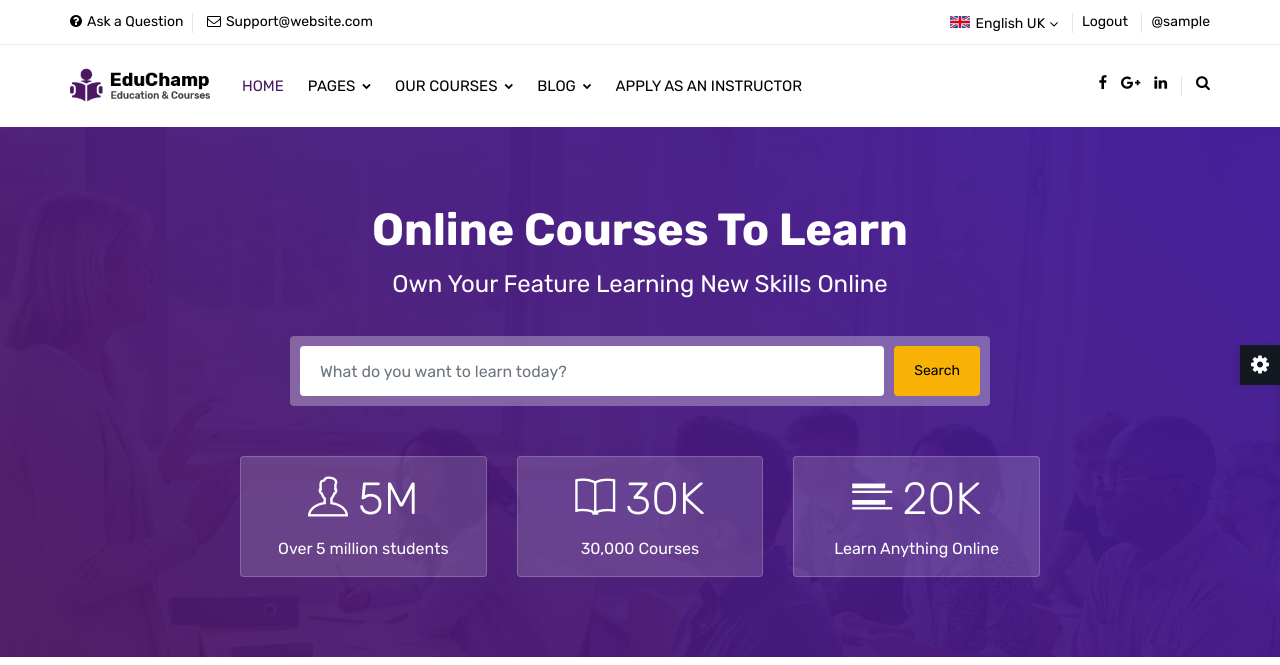
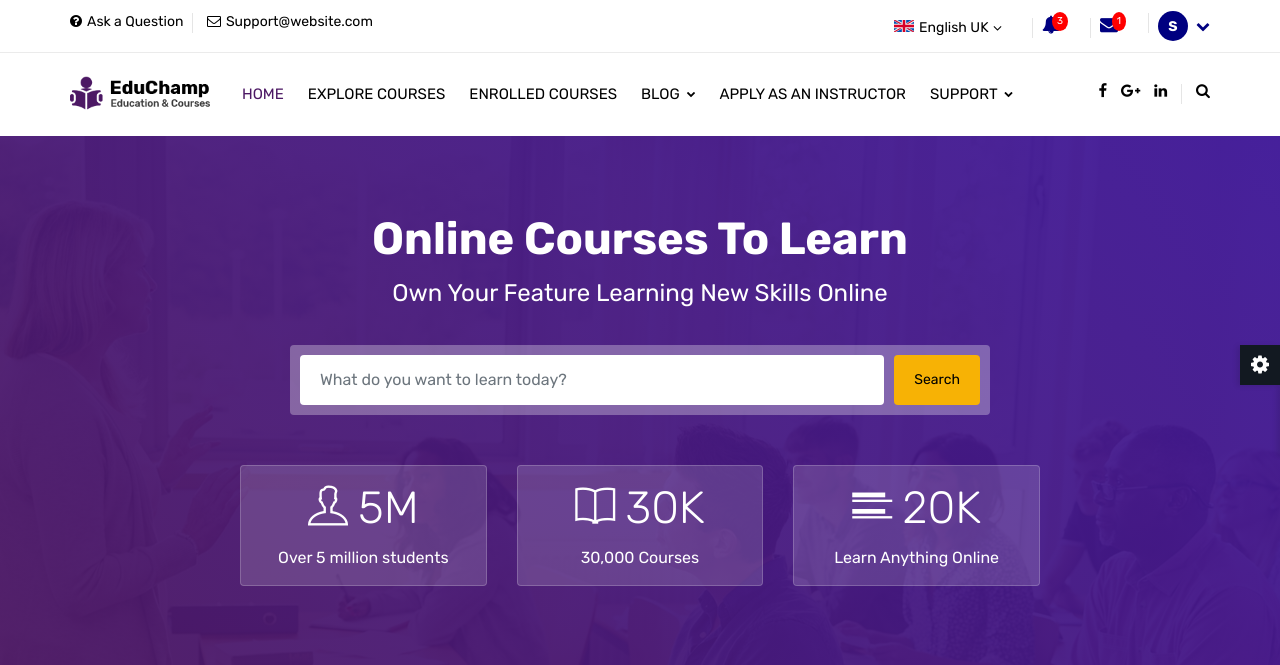
Before and after one commit to jegedeolajide12/daun, a Django app: page / in a window 1280 px wide. Shown: the top 665 px of the page. Run offline with Django 5.2, Linux system fonts and the light colour scheme; the visitor is signed in with stand-in values (Sample User, id 1); data that the repository does not hold is empty; parts of the project's set-up code (start-up, migrations or seed data) failed here and were passed over; some libraries are stand-ins or nearby versions.

Commit message:
restyled the navbar

```diff
--- a/pages/views.py
+++ b/pages/views.py
@@ -185,6 +185,8 @@ def course_detail(request, course_slug):
     course = get_object_or_404(Course.objects.annotate(total_topics=Count('course_topics')), slug__iexact=course_slug)
     owner = course.owner
     is_student = course.students.filter(id=request.user.id).exists()
+    is_instructor = request.user.groups.filter(name="Instructors").exists()
+    is_admin = request.user.groups.filter(name="Admin")
 
     if request.method == 'POST':
         # Handle form submission
@@ -197,7 +199,7 @@ def course_detail(request, course_slug):
         # Initialize the enrollment form with the current course
         enroll_form = CourseEnrollForm(initial={'course': course})
 
-    context = {'course': course, 'enroll_form': enroll_form, 'owner': owner, 'is_student': is_student}
+    context = {'course': course, 'enroll_form': enroll_form, 'owner': owner, 'is_student': is_student, 'is_admin':is_admin, 'is_instructor': is_instructor}
     return render(request, 'courses/manage/course/course_detail.html', context)
 
 def course_unenroll(request, course_slug):
--- a/static/assets/css/style.css
+++ b/static/assets/css/style.css
@@ -294,6 +294,49 @@
 		padding:0 5px;
 	}
 }
+
+/* Topbar Right Styles */
+.topbar-right ul {
+    list-style: none;
+    margin: 0;
+    padding: 0;
+}
+
+.topbar-right li {
+    position: relative;
+}
+
+.topbar-right .sub-menu {
+    position: absolute;
+    top: 100%;
+    right: 0;
+    background: white;
+    border: 1px solid #ddd;
+    padding: 10px 0;
+    display: none;
+    z-index: 1000;
+    min-width: 150px;
+    box-shadow: 0 2px 8px rgba(0, 0, 0, 0.15);
+}
+
+.topbar-right li.has-sub-menu:hover .sub-menu {
+    display: block;
+}
+
+.topbar-right .sub-menu li {
+    padding: 5px 20px;
+}
+
+.topbar-right .sub-menu li a {
+    color: #333;
+    display: block;
+    text-decoration: none;
+}
+
+.topbar-right .sub-menu li a:hover {
+    background: #f4f4f4;
+}
+
 /*=================================
 	3. HEADER LOGO
 =================================*/
@@ -549,6 +592,35 @@
     position: absolute;
     top: 0px;
     width: 6px;
+}
+/* Sub-menu styles */
+.sub-menu {
+    display: none;
+    position: absolute;
+    background-color: white;
+    list-style: none;
+    padding: 10px 0;
+    box-shadow: 0 2px 6px rgba(0, 0, 0, 0.15);
+    z-index: 1000;
+    min-width: 160px;
+}
+
+li:hover > .sub-menu {
+    display: block;
+}
+
+.sub-menu li {
+    padding: 8px 20px;
+}
+
+.sub-menu li a {
+    color: #333;
+    text-decoration: none;
+    display: block;
+}
+
+.sub-menu li a:hover {
+    background-color: #f5f5f5;
 }
 /*=================================
 	5. MEGA MENU
--- a/templates/navbar.html
+++ b/templates/navbar.html
@@ -68,21 +68,57 @@
                         </ul>
                     </div>
                     <div class="topbar-right">
-                        <ul>
+                        <ul style="display: flex; align-items: center; gap: 20px;">
+                            <!-- Language Switcher -->
                             <li>
                                 <select class="header-lang-bx">
                                     <option data-icon="flag flag-uk">English UK</option>
                                     <option data-icon="flag flag-us">English US</option>
                                 </select>
                             </li>
+
                             {% if request.user.is_authenticated %}
-                                <li><a href="{% url 'account_logout' %}">Logout</a></li>
-                                <li><a href="#">@{{ request.user.username }}</a></li>
+                                <!-- Notifications -->
+                                <li>
+                                    <a href="" title="Notifications" style="position: relative;">
+                                        <i class="fa fa-bell" style="font-size: 18px; color: navy;"></i>
+                                        <!-- Red dot badge -->
+                                        <span style="position: absolute; top: -6px; right: -8px; background: red; color: white; font-size: 10px; border-radius: 50%; padding: 2px 5px;">
+                                            3
+                                        </span>
+                                    </a>
+                                </li>
+
+                                <!-- Messages -->
+                                <li>
+                                    <a href="" title="Messages" style="position: relative;">
+                                        <i class="fa fa-envelope" style="font-size: 18px; color: navy;"></i>
+                                        <!-- Red dot badge -->
+                                        <span style="position: absolute; top: -6px; right: -8px; background: red; color: white; font-size: 10px; border-radius: 50%; padding: 2px 5px;">
+                                            1
+                                        </span>
+                                    </a>
+                                </li>
+
+                                <!-- Avatar Dropdown -->
+                                <li class="has-sub-menu" style="position: relative;">
+                                    <a href="javascript:;" style="display: flex; align-items: center; gap: 8px;">
+                                        <div style="width: 30px; height: 30px; background-color: navy; border-radius: 50%; display: flex; align-items: center; justify-content: center; color: white; font-weight: bold;">
+                                            {{ request.user.username|slice:":1"|upper }}
+                                        </div>
+                                        <i class="fa fa-chevron-down" style="color: navy;"></i>
+                                    </a>
+                                    <ul class="sub-menu">
+                                        <li><a href="">Dashboard</a></li>
+                                        <li><a href="">Profile</a></li>
+                                        <li><a href="">Logout</a></li>
+                                    </ul>
+                                </li>
                             {% else %}
-                                <li><a href="{% url 'account_login' %}">Login</a></li>
-                                <li><a href="{% url 'account_signup' %}">Register</a></li>
+                                <li><a href="{% url 'login' %}">Login</a></li>
                             {% endif %}
                         </ul>
+                    </div>
                     </div>
                 </div>
             </div>
@@ -143,55 +179,13 @@
                             {% else %}
                                 <li class="active"><a href="{% url "course:index" %}">Home </a></li>
                             {% endif %}
-                            <li><a href="javascript:;">Pages <i class="fa fa-chevron-down"></i></a>
-                                <ul class="sub-menu">
-                                    <li><a href="javascript:;">About<i class="fa fa-angle-right"></i></a>
-                                        <ul class="sub-menu">
-                                            <li><a href="about-1.html">About 1</a></li>
-                                            <li><a href="about-2.html">About 2</a></li>
-                                        </ul>
-                                    </li>
-                                    <li><a href="javascript:;">Event<i class="fa fa-angle-right"></i></a>
-                                        <ul class="sub-menu">
-                                            <li><a href="event.html">Event</a></li>
-                                            <li><a href="events-details.html">Events Details</a></li>
-                                        </ul>
-                                    </li>
-                                    <li><a href="javascript:;">FAQ's<i class="fa fa-angle-right"></i></a>
-                                        <ul class="sub-menu">
-                                            <li><a href="faq-1.html">FAQ's 1</a></li>
-                                            <li><a href="faq-2.html">FAQ's 2</a></li>
-                                        </ul>
-                                    </li>
-                                    <li><a href="javascript:;">Contact Us<i class="fa fa-angle-right"></i></a>
-                                        <ul class="sub-menu">
-                                            <li><a href="contact-1.html">Contact Us 1</a></li>
-                                            <li><a href="contact-2.html">Contact Us 2</a></li>
-                                        </ul>
-                                    </li>
-                                    <li><a href="portfolio.html">Portfolio</a></li>
-                                    <li><a href="profile.html">Profile</a></li>
-                                    <li><a href="membership.html">Membership</a></li>
-                                    <li><a href="error-404.html">404 Page</a></li>
-                                </ul>
+                            <li>
+                                <a href="{% url "course:course_list" %}">Explore Courses</a>
                             </li>
-                            <li class="add-mega-menu"><a href="javascript:;">Our Courses <i class="fa fa-chevron-down"></i></a>
-                                <ul class="sub-menu add-menu">
-                                    <li class="add-menu-left">
-                                        <h5 class="menu-adv-title">Our Courses</h5>
-                                        <ul>
-                                            <li><a href="courses.html">Courses </a></li>
-                                            <li><a href="courses-details.html">Courses Details</a></li>
-                                            <li><a href="profile.html">Instructor Profile</a></li>
-                                            <li><a href="event.html">Upcoming Event</a></li>
-                                            <li><a href="membership.html">Membership</a></li>
-                                        </ul>
-                                    </li>
-                                    <li class="add-menu-right">
-                                        <img src="{% static 'assets/images/adv/adv.jpg' %}" alt=""/>
-                                    </li>
-                                </ul>
+                            <li>
+                                <a href="{% url "student:student_home" %}">Enrolled Courses </a>
                             </li>
+
                             <li><a href="javascript:;">Blog <i class="fa fa-chevron-down"></i></a>
                                 <ul class="sub-menu">
                                     <li><a href="blog-classic-grid.html">Blog Classic</a></li>
@@ -206,6 +200,13 @@
                             {% else %}
                                 <li><a href="{% url 'account:instructor_application' %}">Apply as an Instructor</a></li>
                             {% endif %}
+                            <li><a href="javascript:;">Support <i class="fa fa-chevron-down"></i></a>
+                                <ul class="sub-menu">
+                                    <li><a href="blog-classic-grid.html">Profile</a></li>
+                                    <li><a href="blog-classic-sidebar.html">FAQ</a></li>
+                                    <li><a href="blog-list-sidebar.html">Contact Us</a></li>
+                                </ul>
+                            </li>
                         </ul>
                         <div class="nav-social-link">
                             <a href="javascript:;"><i class="fa fa-facebook"></i></a>
```
Also changed, not shown: templates/courses/manage/course/course_detail.html (+30 -0 lines).
